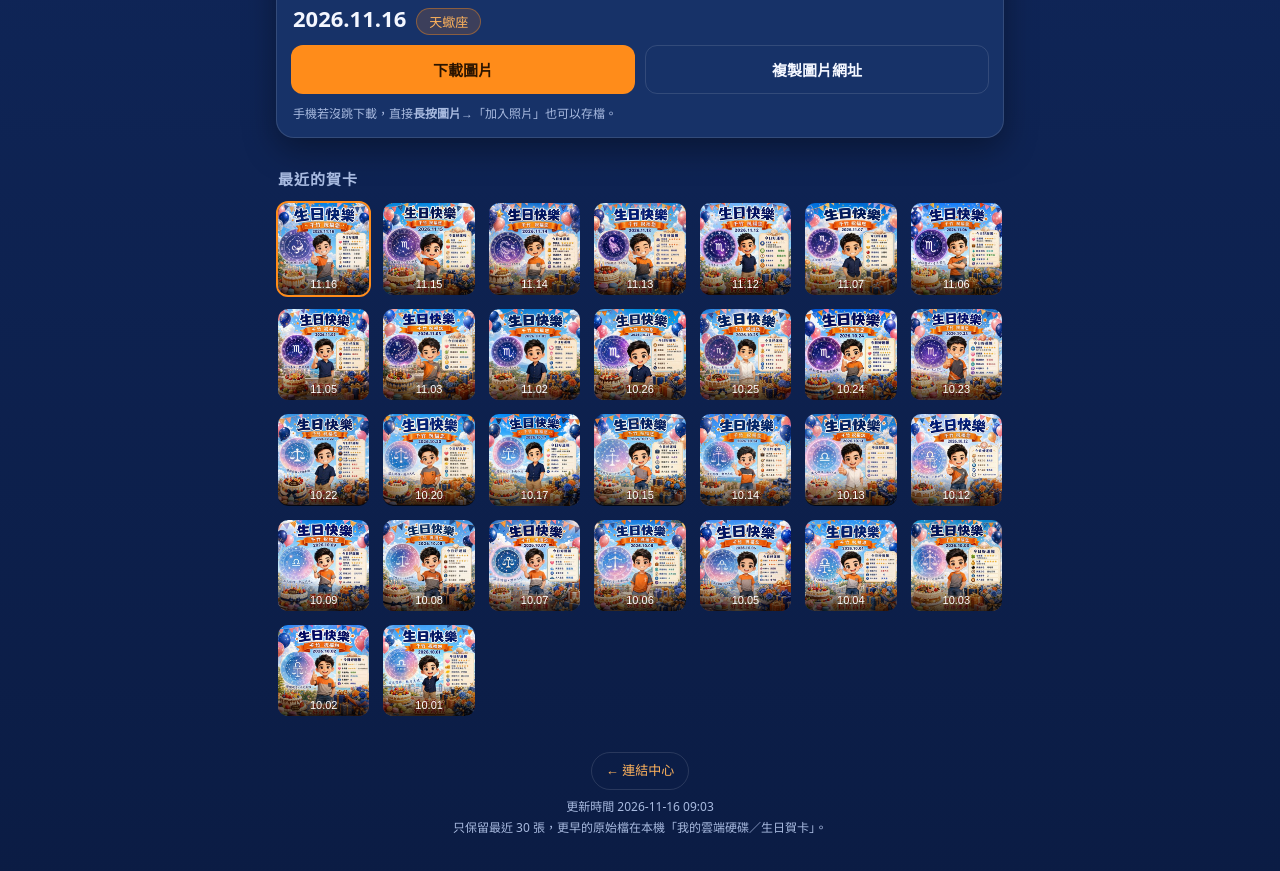
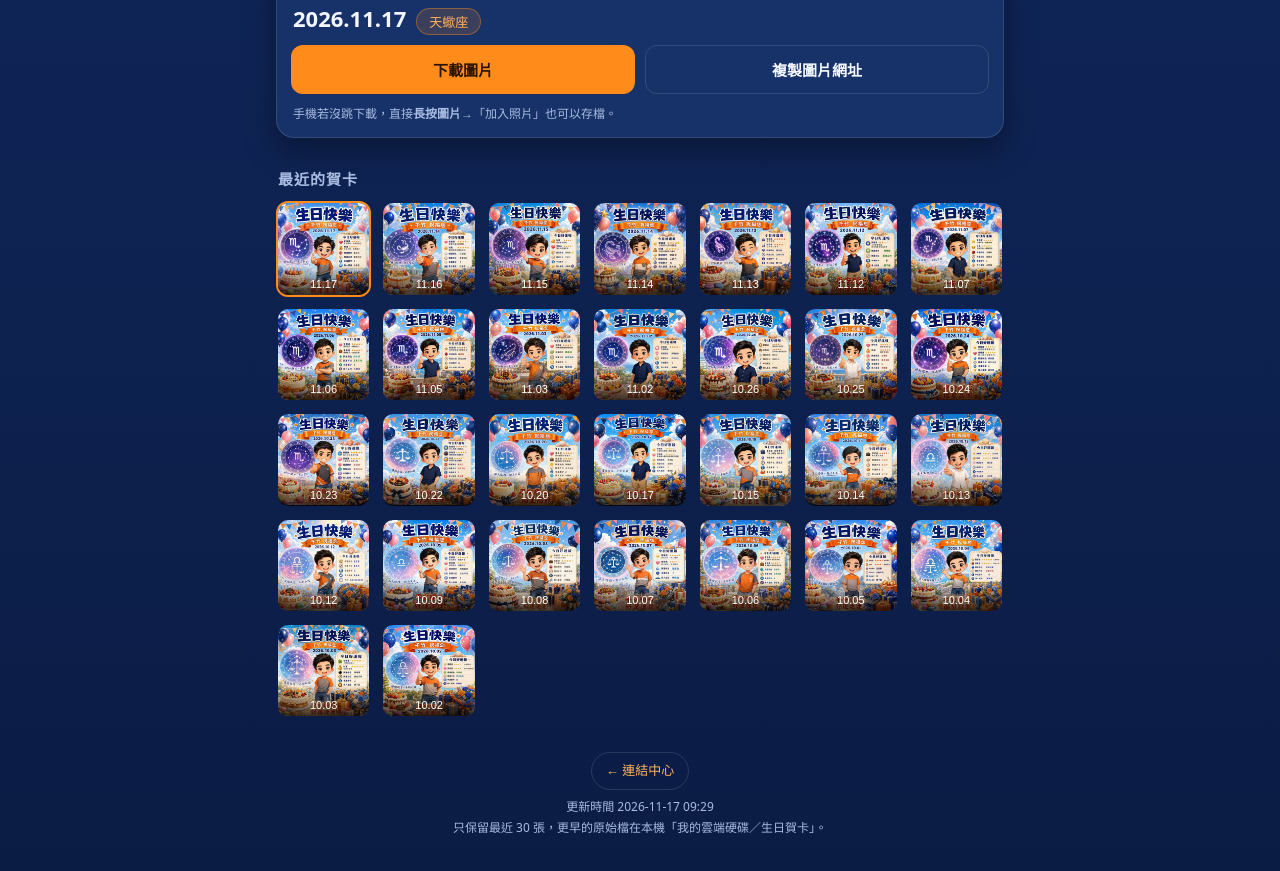
Before and after one commit to CharlieWang0012/line-image-host, a plain HTML site: page index.html in a window 1280 px wide. Shown: the part 831-1702 px from the top of the page. Drawn offline with Linux system fonts and the light colour scheme.

Commit message:
birthday card site 2026-11-17

```diff
--- a/index.html
+++ b/index.html
@@ -94,7 +94,7 @@
 
   <footer>
     <a class="home" href="https://charliewang0012.github.io/">← 連結中心</a><br>
-    更新時間 2026-11-16 09:03<br>
+    更新時間 2026-11-17 09:29<br>
     只保留最近 30 張，更早的原始檔在本機「我的雲端硬碟／生日賀卡」。
   </footer>
 </div>
@@ -102,6 +102,7 @@
 
 <script>
 const CARDS = [
+{day:"2026.11.17",raw:"20261117",z:"天蠍座",kind:"img",full:"bday/bday-20261117.jpg",thumb:"bday/thumb-20261117.jpg"},
 {day:"2026.11.16",raw:"20261116",z:"天蠍座",kind:"img",full:"bday/bday-20261116.jpg",thumb:"bday/thumb-20261116.jpg"},
 {day:"2026.11.15",raw:"20261115",z:"天蠍座",kind:"img",full:"bday/bday-20261115.jpg",thumb:"bday/thumb-20261115.jpg"},
 {day:"2026.11.14",raw:"20261114",z:"天蠍座",kind:"img",full:"bday/bday-20261114.jpg",thumb:"bday/thumb-20261114.jpg"},
@@ -130,8 +131,7 @@ const CARDS = [
 {day:"2026.10.05",raw:"20261005",z:"天秤座",kind:"img",full:"bday/bday-20261005.jpg",thumb:"bday/thumb-20261005.jpg"},
 {day:"2026.10.04",raw:"20261004",z:"天秤座",kind:"img",full:"bday/bday-20261004.jpg",thumb:"bday/thumb-20261004.jpg"},
 {day:"2026.10.03",raw:"20261003",z:"天秤座",kind:"img",full:"bday/bday-20261003.jpg",thumb:"bday/thumb-20261003.jpg"},
-{day:"2026.10.02",raw:"20261002",z:"天秤座",kind:"img",full:"bday/bday-20261002.jpg",thumb:"bday/thumb-20261002.jpg"},
-{day:"2026.10.01",raw:"20261001",z:"天秤座",kind:"img",full:"bday/bday-20261001.jpg",thumb:"bday/thumb-20261001.jpg"}
+{day:"2026.10.02",raw:"20261002",z:"天秤座",kind:"img",full:"bday/bday-20261002.jpg",thumb:"bday/thumb-20261002.jpg"}
 ];
 const SITE = "https://charliewang0012.github.io/line-image-host/";
 const hero = document.getElementById('hero'), dEl = document.getElementById('d'),
```
Also changed, not shown: bday/bday-20261001.jpg (deleted), bday/bday-20261117.jpg (added), bday/thumb-20261001.jpg (deleted), bday/thumb-20261117.jpg (added).
